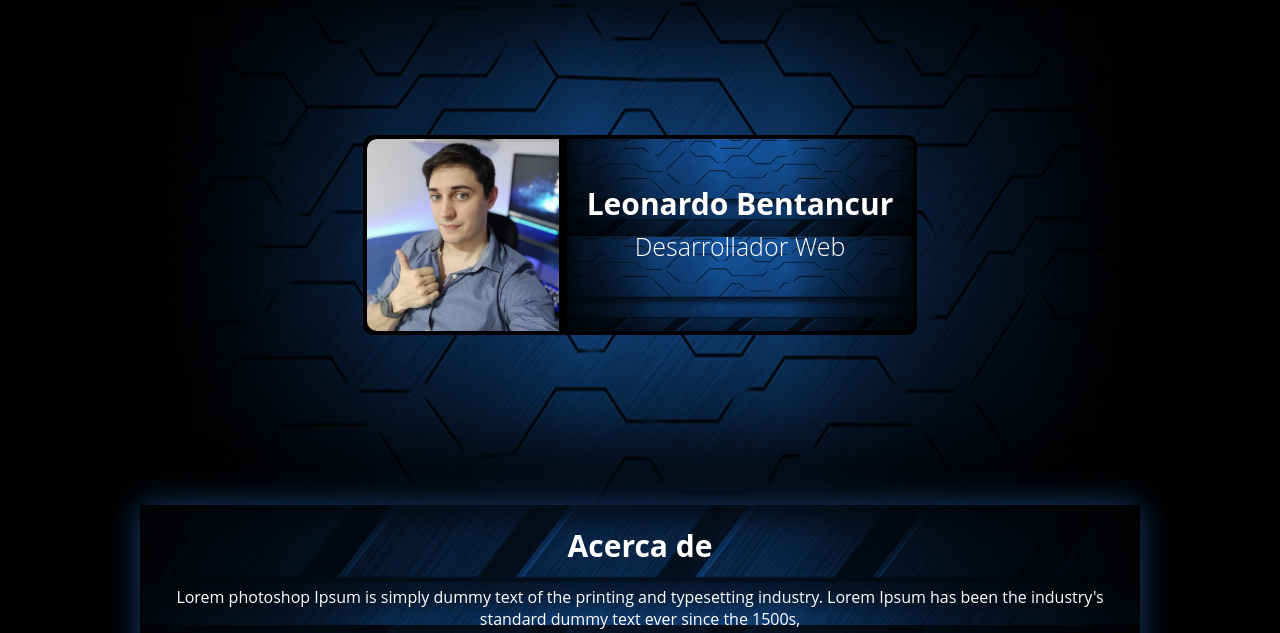
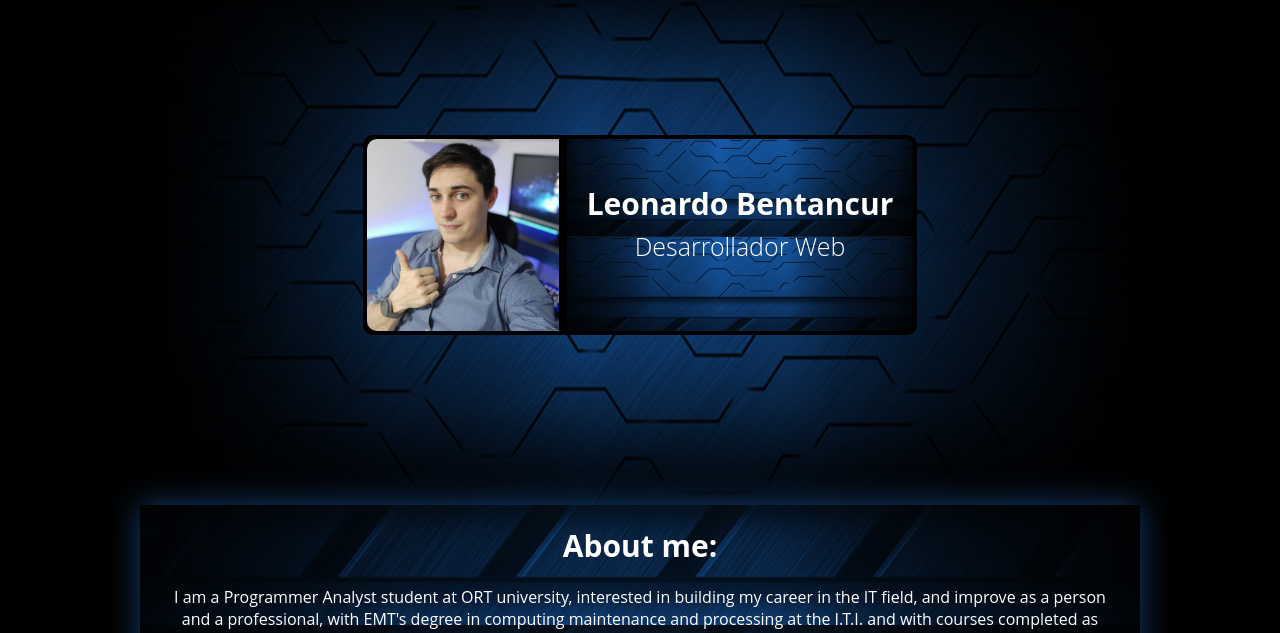
Before and after one commit to GitLeoSketch/Pagina, a plain HTML site: page index.html in a window 1280 px wide. Shown: the part 135-768 px from the top of the page. Drawn offline with Linux system fonts and the light colour scheme.

Commit message:
Update to 'about me'

```diff
--- a/index.html
+++ b/index.html
@@ -61,10 +61,14 @@
 
             <div class="texto">
 
-                <h3 id="Acerca" class="titulo">Acerca de</h3>
+                <h3 id="Acerca" class="titulo">About me:</h3>
 
-                <p>Lorem <span class="bold">photoshop Ipsum is simply</span> dummy text of the printing and typesetting industry. Lorem Ipsum has
-                    been the industry's standard <span class="bold"> dummy text ever since</span> the 1500s, </p>
+                <p>I am a Programmer Analyst student at ORT university,
+interested in building my career in the IT field, and improve
+as a person and a professional, with EMT's degree in
+computing maintenance and processing at the I.T.I. and
+with courses completed as Jovenes a Programar (Plan
+Ceibal) and on online platforms such as Udemy.</p>
 
             </div>
 
```
